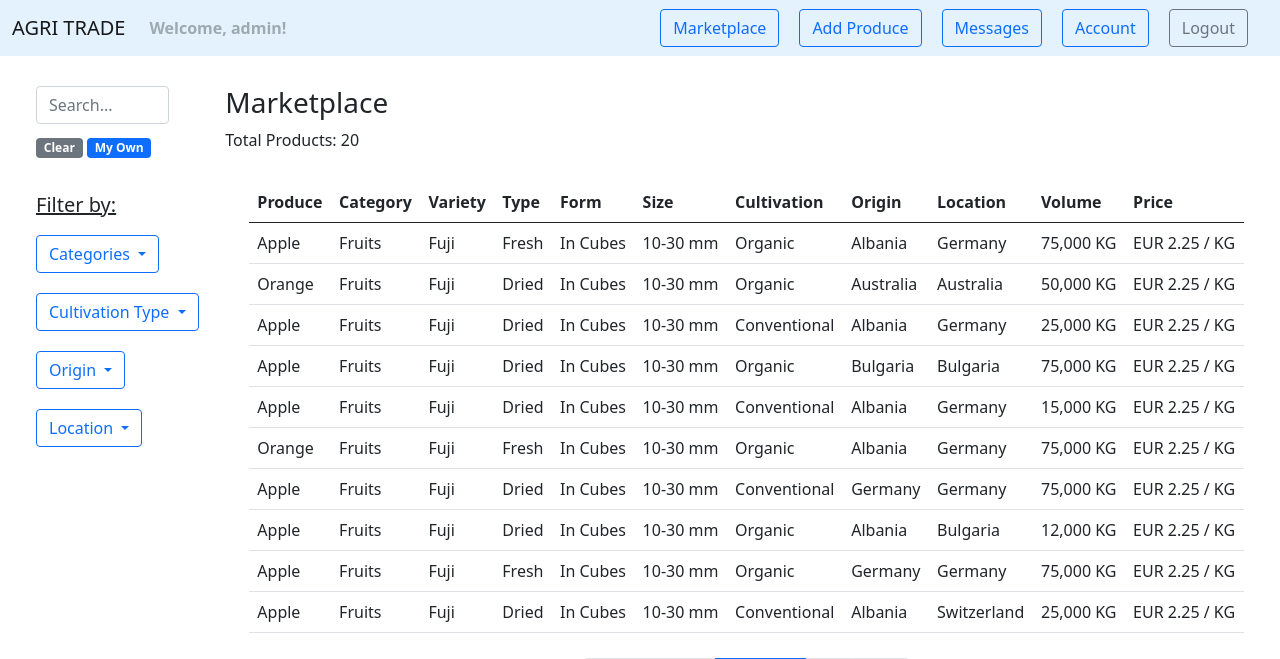
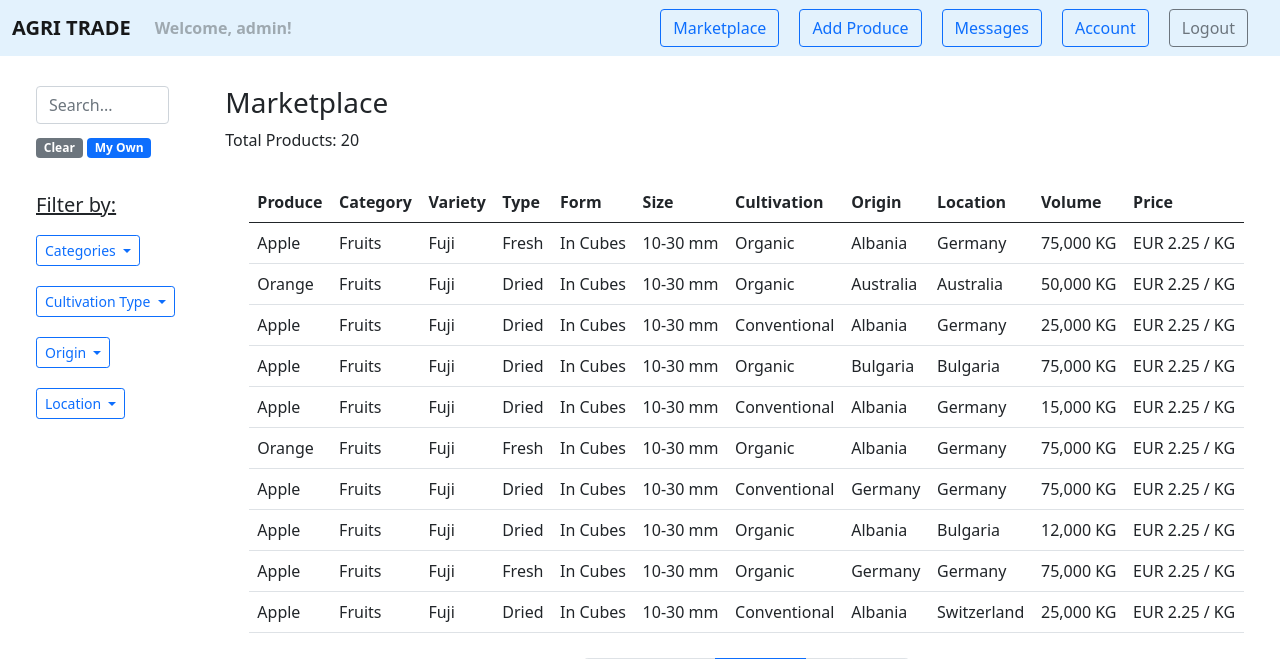
Before and after one commit to erinbedri/Agri_Trade---django-project, a Django app: page /marketplace/ in a window 1280 px wide. Shown: the top 659 px of the page. Run offline with Django 4.2, Linux system fonts and the light colour scheme; a user stored in the database is signed in; data comes from the database, SQL or seed files in the repository.

Commit message:
Changed buttons on product details

```diff
--- a/agri_trade/marketplace/templates/marketplace/marketplace.html
+++ b/agri_trade/marketplace/templates/marketplace/marketplace.html
@@ -23,7 +23,7 @@
                             <h5 style="margin-top: 25px"><u>Filter by:</u></h5>
 
                             <div>
-                                <button type="button" class="btn btn-outline-primary dropdown-toggle"
+                                <button type="button" class="btn btn-outline-primary btn-sm dropdown-toggle"
                                         style="margin-top: 10px"
                                         data-bs-toggle="collapse" data-bs-target="#category">Categories
                                 </button>
@@ -37,7 +37,7 @@
                             </div>
 
                             <div>
-                                <button type="button" class="btn btn-outline-primary dropdown-toggle"
+                                <button type="button" class="btn btn-outline-primary btn-sm dropdown-toggle"
                                         style="margin-top: 20px"
                                         data-bs-toggle="collapse" data-bs-target="#cultivationType">Cultivation Type
                                 </button>
@@ -51,7 +51,7 @@
                             </div>
 
                             <div>
-                                <button type="button" class="btn btn-outline-primary dropdown-toggle"
+                                <button type="button" class="btn btn-outline-primary btn-sm dropdown-toggle"
                                         style="margin-top: 20px"
                                         data-bs-toggle="collapse" data-bs-target="#origin">Origin
                                 </button>
@@ -65,7 +65,7 @@
                             </div>
 
                             <div>
-                                <button type="button" class="btn btn-outline-primary dropdown-toggle"
+                                <button type="button" class="btn btn-outline-primary btn-sm dropdown-toggle"
                                         style="margin-top: 20px"
                                         data-bs-toggle="collapse" data-bs-target="#location">Location
                                 </button>
--- a/agri_trade/web/templates/web/navigation.html
+++ b/agri_trade/web/templates/web/navigation.html
@@ -1,6 +1,6 @@
 <nav class="navbar navbar-expand-lg navbar-light" style="background-color: #e3f2fd;">
     <div class="container-fluid">
-        <a class="navbar-brand" href="{% url 'web:homepage' %}">AGRI TRADE</a>
+        <a class="navbar-brand" href="{% url 'web:homepage' %}"><b>AGRI TRADE</b></a>
         <button class="navbar-toggler" type="button" data-bs-toggle="collapse" data-bs-target="#navbarNavDropdown"
                 aria-controls="navbarNavDropdown" aria-expanded="false" aria-label="Toggle navigation">
             <span class="navbar-toggler-icon"></span>
```
Also changed, not shown: agri_trade/marketplace/templates/marketplace/product_details.html (+29 -24 lines).
